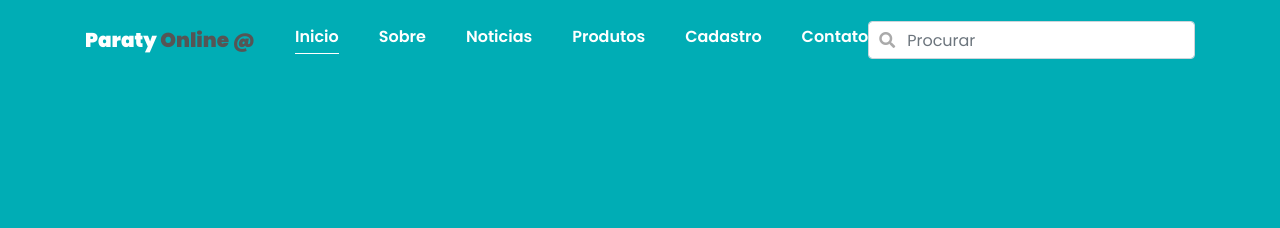
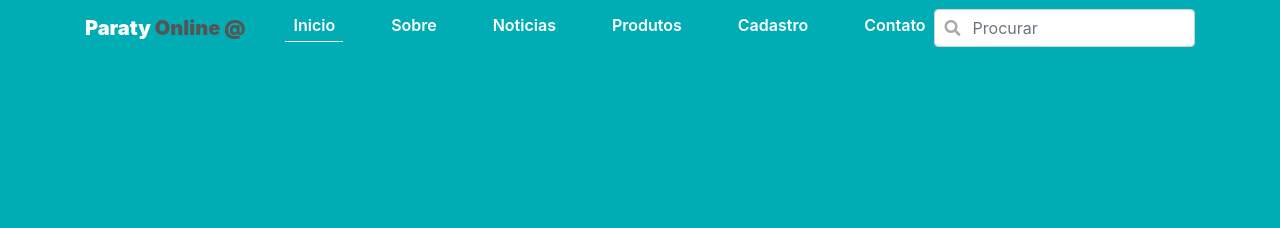
Before and after one commit to joaoAugustoParaty/SecretariaAgricultura, a plain HTML site: page index.html in a window 1280 px wide. Shown: the top 228 px of the page. Drawn offline with nearby package versions, Linux system fonts and the light colour scheme; files that its build step writes are made by us from their sources; files whose address does not match are found by name.

Commit message:
Update index.html

```diff
--- a/index.html
+++ b/index.html
@@ -15,7 +15,7 @@
     <!-- Bootstrap CSS -->
     <link rel="stylesheet" href="https://maxcdn.bootstrapcdn.com/bootstrap/4.5.2/css/bootstrap.min.css">
 
-    <link rel="stylesheet" href="joaoaugustoparaty.github.io/SecretariaAgricultura/css/style.css">
+
     <title>Paraty Online</title>
 
   </head>
```
